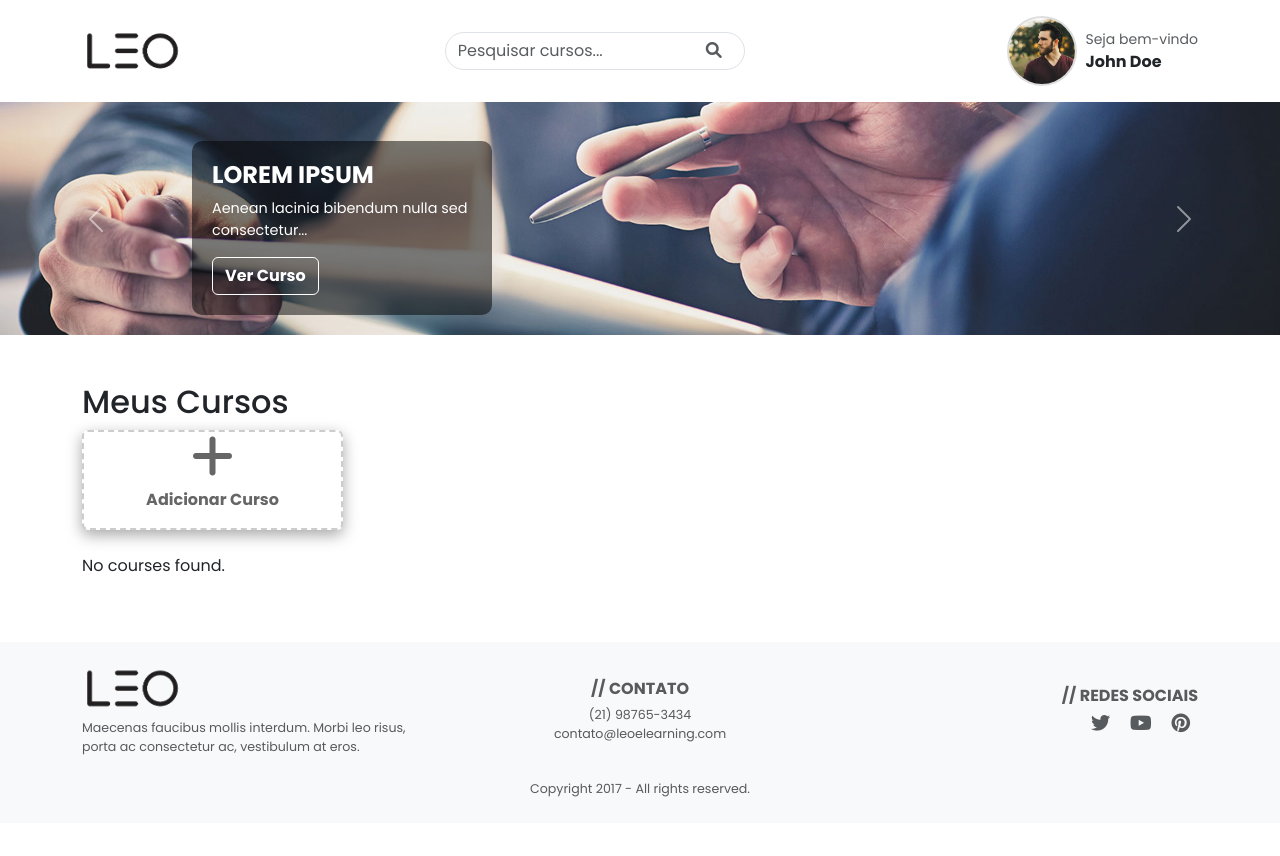
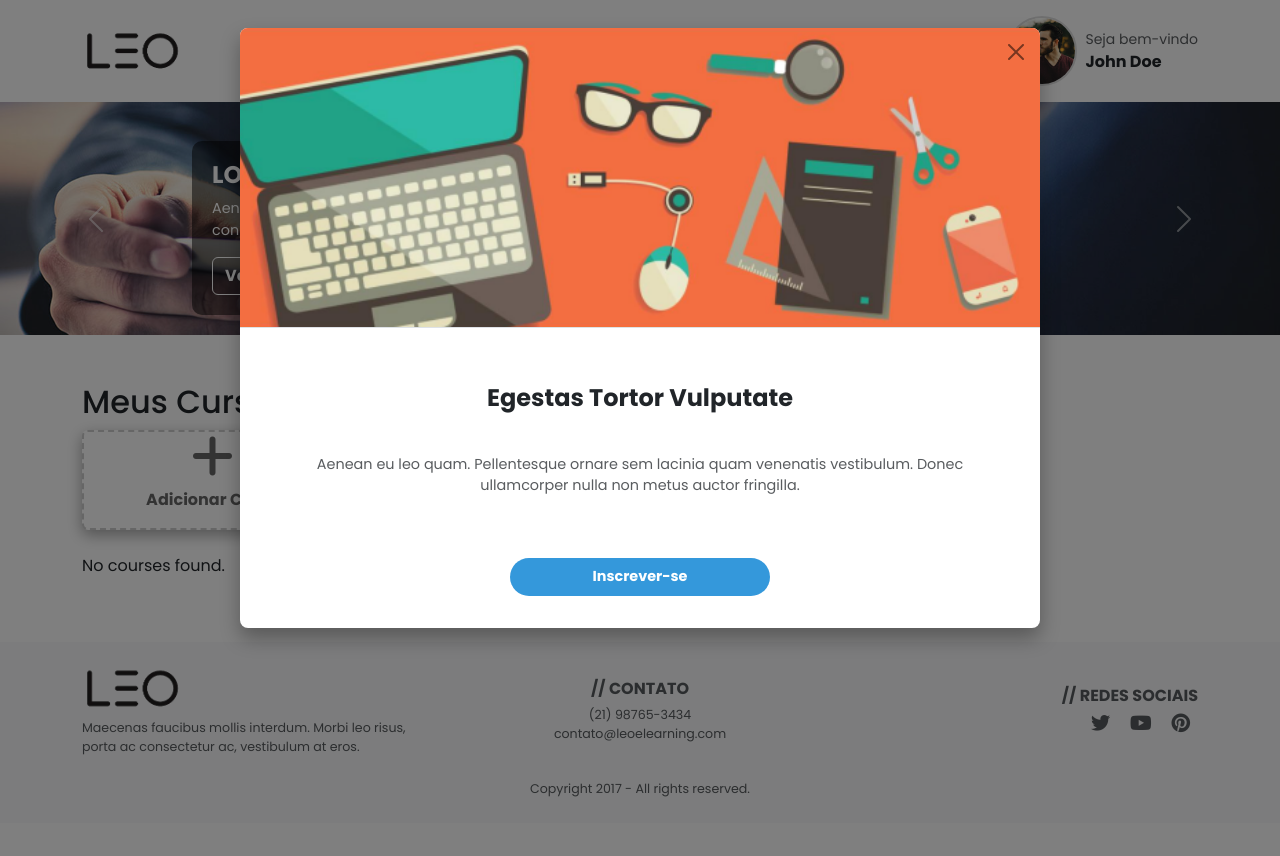
Before and after one commit to Vitor-Tx/Desafio_Revvo, a PHP site: page /revvo-test/view/index.php in a window 1280 px wide. Run offline with PHP 8.4, Linux system fonts and the light colour scheme; data that the repository does not hold is empty.

Commit message:
welcome modal

```diff
--- a/view/assets/css/styles.css
+++ b/view/assets/css/styles.css
@@ -150,3 +150,72 @@
     color: #fff;
     font-weight: bold;
 }
+
+/* Modal Styling */
+.modal-content {
+    border: none;
+    border-radius: 12px;
+    overflow: hidden;
+    box-shadow: rgba(0, 0, 0, 0.3) 0px 10px 20px;
+    height: 600px;
+}
+
+.modal-header {
+    height: 300px;
+}
+
+.modal-illustration {
+    background-color: #f8b195;
+    height: 100%;
+    position: relative;
+}
+
+.modal-thumbnail {
+    width: 60px;
+    top: 20px;
+    right: 20px;
+}
+
+.modal-title {
+    font-weight: 600;
+    font-size: 1.25rem;
+    margin-top: 20px;
+}
+
+.modal-body {
+    padding: 2rem 3rem;
+    display: flex;
+    flex-direction: column;
+    justify-content: space-between;
+    align-items: center;
+}
+
+.modal-body .btn {
+    width: 260px;
+}
+
+.modal-body p {
+    color: #6c757d;
+    font-size: 0.9rem;
+    margin-bottom: 1.5rem;
+}
+
+.modal-dialog {
+    height: 100%;
+}
+
+.modal .btn-primary {
+    background-color: #3498db;
+    border: none;
+    font-weight: bold;
+    font-size: 0.9rem;
+    padding: 0.5rem 1.5rem;
+    border-radius: 25px;
+}
+
+.modal-img {
+    width: 100%;
+    height: 100%;
+    object-fit: cover;
+    object-position: center top;
+}
--- a/view/assets/js/index.js
+++ b/view/assets/js/index.js
@@ -1,5 +1,11 @@
 $(document).ready(function () {
     console.log("hello")
+
+    if (!localStorage.getItem('welcomeModalShown')) {
+        $('#welcomeModal').modal('show');
+        localStorage.setItem('welcomeModalShown', 'true');
+    }
+
     $('#courseModal').on('show.bs.modal', function (event) {
         const button = $(event.relatedTarget);
         const title = button.data('title');
--- a/view/index.php
+++ b/view/index.php
@@ -97,35 +97,58 @@
     </section>
     <div class="modal fade" id="courseModal" tabindex="-1" aria-labelledby="courseModalLabel" aria-hidden="true">
         <div class="modal-dialog modal-lg">
-            <div class="modal-content">
-                <div class="modal-header p-0">
-                    <img id="modalThumbnail" src="" alt="Course Thumbnail" class="w-100 rounded-top">
-                    <button type="button" class="btn-close" data-bs-dismiss="modal" aria-label="Close"></button>
+            <div class="modal-content rounded-3 border-0">
+                <div class="modal-header position-relative p-0">
+                    <div class="modal-illustration w-100 d-flex align-items-center justify-content-center position-relative">
+                        <img id="modalThumbnail" src="" alt="Course Thumbnail" class="modal-img">
+                    </div>
+                    <button type="button" class="btn-close position-absolute top-0 end-0 mt-2 me-2" data-bs-dismiss="modal" aria-label="Close"></button>
                 </div>
-                <div class="modal-body">
-                    <h5 id="modalTitle" class="modal-title"></h5>
-                    <p id="modalDescription"></p>
-                </div>
-                <div class="modal-footer">
-                    <button type="button" class="btn btn-secondary" data-bs-dismiss="modal">Close</button>
+                <div class="modal-body text-center">
+                    <h5 id="modalTitle" class="modal-title fs-4 fw-bold"></h5>
+                    <p id="modalDescription" class="text-muted"></p>
+                    <button type="button" class="btn btn-primary rounded-pill px-4 py-2">Inscrever-se</button>
                 </div>
             </div>
         </div>
     </div>
 
+    <div class="modal fade" id="welcomeModal" tabindex="-1" aria-labelledby="welcomeModalLabel" aria-hidden="true">
+        <div class="modal-dialog modal-lg">
+            <div class="modal-content rounded-3 border-0">
+                <div class="modal-header position-relative p-0">
+                    <div class="modal-illustration w-100 d-flex align-items-center justify-content-center position-relative">
+                        <img src="./assets/images/modal_header.png" alt="Welcome Thumbnail" class="modal-img">
+                    </div>
+                    <button type="button" class="btn-close position-absolute top-0 end-0 mt-2 me-2" data-bs-dismiss="modal" aria-label="Close"></button>
+                </div>
+                <div class="modal-body text-center">
+                    <h5 class="modal-title fs-4 fw-bold">Egestas Tortor Vulputate</h5>
+                    <p class="text-muted">Aenean eu leo quam. Pellentesque ornare sem lacinia quam venenatis vestibulum. Donec ullamcorper nulla non metus auctor fringilla.</p>
+                    <button type="button" class="btn btn-primary rounded-pill px-4 py-2" data-bs-dismiss="modal">Inscrever-se</button>
+                </div>
+            </div>
+        </div>
+    </div>
+
+
     <footer class="footer bg-light py-4 mt-5">
         <div class="container">
             <div class="row align-items-center">
+
                 <div class="col-md-4 text-center text-md-start mb-3 mb-md-0">
                     <img src="./assets/images/logo.webp" alt="Logo" class="footer-logo mb-2">
                     <p class="text-muted small">Maecenas faucibus mollis interdum. Morbi leo risus, porta ac consectetur
                         ac, vestibulum at eros.</p>
                 </div>
+
                 <div class="col-md-4 text-center text-md-center mb-3 mb-md-0">
                     <h6 class="text-uppercase text-muted fw-bold">// Contato</h6>
                     <p class="text-muted small mb-0">(21) 98765-3434</p>
                     <p class="text-muted small mb-0">contato@leoelearning.com</p>
                 </div>
+
+
                 <div class="col-md-4 text-center text-md-end">
                     <h6 class="text-uppercase text-muted fw-bold">// Redes Sociais</h6>
                     <div class="footer-social-icons">
```
